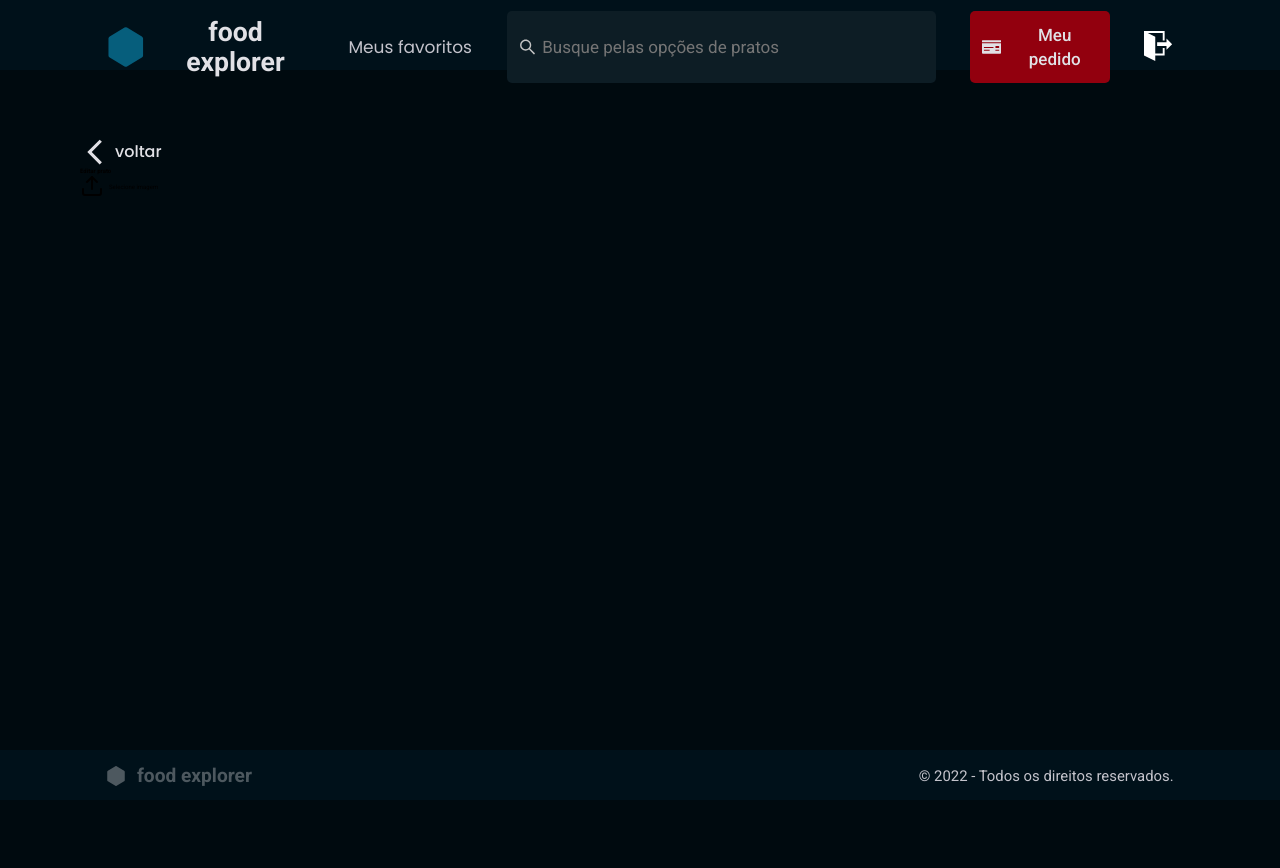
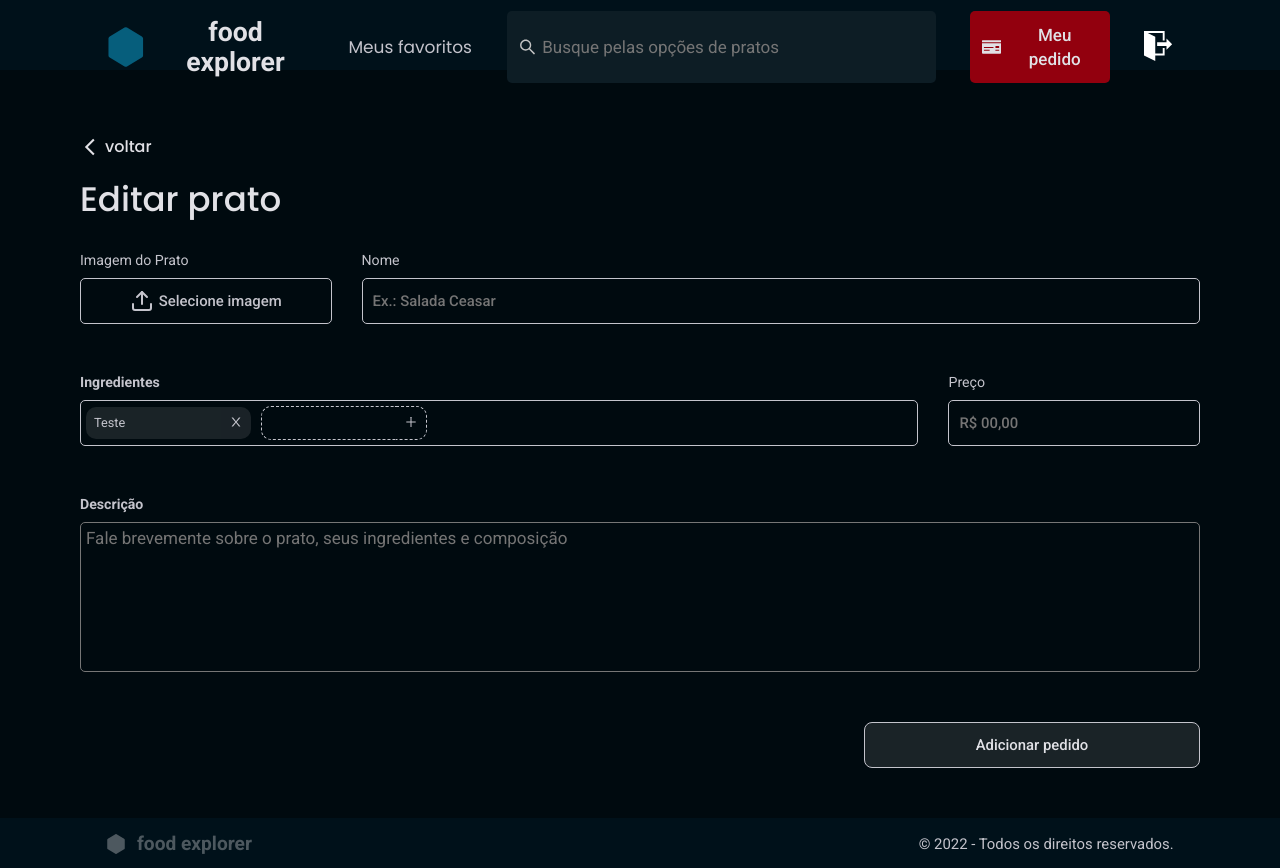
Before and after one commit to EduardoNGomes/Front_end_Explorer_Food, a React (Vite) app: page / in a window 1280 px wide. Before the commit the page ends 800 px from the top, so only its background shows below. Built offline with nearby package versions, Linux system fonts and the light colour scheme.

Commit message:
Create page New

```diff
--- /dev/null
+++ b/src/components/Input/index.jsx
@@ -0,0 +1,10 @@
+import { Container } from "./style";
+
+export const Input = ({title, type, placeholder, name}) => {
+  return(
+    <Container>
+      <label htmlFor={name}>{title}</label>
+      <input type={type} placeholder={placeholder} name={name} id={name}/>
+    </Container>
+  )
+}
--- /dev/null
+++ b/src/components/Input/style.js
@@ -0,0 +1,29 @@
+import styled from 'styled-components'
+
+export const Container = styled.div`
+  width: 100%;
+
+  display: flex;
+  flex-direction: column;
+  gap: 10px;
+
+  font-size: 2rem;
+  font-weight: 400;
+
+  line-height: 16px;
+
+  input {
+    width: 100%;
+    padding: 10px;
+
+    background: transparent;
+
+    border: 1px solid ${({ theme }) => theme.COLORS.COLOR_TEXT_GRAY};
+    border-radius: 5px;
+
+    font-size: 1.4rem;
+    font-weight: 500;
+    line-height: 24px;
+    color: ${({ theme }) => theme.COLORS.COLOR_TEXT_WHITE};
+  }
+`
--- /dev/null
+++ b/src/components/Tag/index.jsx
@@ -0,0 +1,17 @@
+import { Container } from "./style";
+import { AiOutlinePlus, AiOutlineClose } from 'react-icons/ai'
+export const Tag = ({name, isNew=false, ...rest }) => {
+  return(
+    <Container isNew={isNew}>
+      <input
+        type="text"
+        name={name}
+        readOnly={!isNew}
+        {...rest}
+        />
+      <button>
+        {isNew? <AiOutlinePlus size={14}/>:<AiOutlineClose size={14}/> }
+      </button>
+    </Container>
+  )
+}
--- /dev/null
+++ b/src/components/Tag/style.js
@@ -0,0 +1,37 @@
+import styled from 'styled-components'
+
+export const Container = styled.div`
+  display: flex;
+  align-items: center;
+  width: 20%;
+  input {
+    width: 100%;
+    padding: 8px;
+    color: ${({ theme }) => theme.COLORS.COLOR_TEXT_GRAY};
+    background: ${({ isNew }) =>
+      isNew ? 'transparent' : 'rgba(255, 255, 255, 0.1)'};
+
+    font-size: 1.2rem;
+    line-height: 16px;
+
+    border: ${({ theme, isNew }) =>
+      isNew ? `1px dashed ${theme.COLORS.COLOR_TEXT_GRAY}` : 'none'};
+
+    border-top-left-radius: 10px;
+    border-bottom-left-radius: 10px;
+    border-right: 0;
+  }
+
+  button {
+    background: ${({ isNew }) =>
+      isNew ? 'transparent' : 'rgba(255, 255, 255, 0.1)'};
+    color: ${({ theme }) => theme.COLORS.COLOR_TEXT_GRAY};
+
+    padding: 8px;
+    border: ${({ theme, isNew }) =>
+      isNew ? `1px dashed ${theme.COLORS.COLOR_TEXT_GRAY}` : 'none'};
+    border-top-right-radius: 10px;
+    border-bottom-right-radius: 10px;
+    border-left: 0;
+  }
+`
--- a/src/pages/New/index.jsx
+++ b/src/pages/New/index.jsx
@@ -6,6 +6,8 @@ import { Header } from "../../components/Header";
 
 import { MdOutlineArrowBackIos } from 'react-icons/md'
 import { FiUpload } from 'react-icons/fi'
+import { Tag } from "../../components/Tag";
+import { Input } from "../../components/Input";
 
 export const New = () => {
   return(
@@ -15,7 +17,7 @@ export const New = () => {
       <Content>
       <ButtonTransparrent
             Icon={MdOutlineArrowBackIos}
-            iconSize={30}
+            iconSize={20}
             title='voltar'
           />
 
@@ -26,16 +28,57 @@ export const New = () => {
 
           <div className="wrapper">
             <div className="files">
+              <p>Imagem do Prato</p>
               <label htmlFor="plate-name" ><FiUpload size={24}/> Selecione imagem </label>
               <input type="file"
               id="plate-name" name="plate-name"
               accept="image/png, image/jpeg"/>
             </div>
 
-
-
+            <div className="inputs-box">
+              <Input
+                title='Nome'
+                type='text'
+                placeholder='Ex.: Salada Ceasar'
+                name='name'
+              />
+            </div>
 
           </div>
+
+          <div className="wrapper">
+            <div className="inputs-box ingredients">
+                <h3>Ingredientes</h3>
+                <div className="tags">
+                  <Tag
+                    value='Teste'
+                    />
+                  <Tag
+                    isNew
+                  />
+                </div>
+
+            </div>
+
+            <div className="inputs-box price">
+              <Input
+                title='Preço'
+                type='text'
+                placeholder="R$ 00,00"
+                name='price'
+
+              />
+            </div>
+          </div>
+
+          <div className="wrapper">
+            <div className="inputs-box textarea">
+              <h3>Descrição</h3>
+              <textarea name="description" id="description"  placeholder="Fale brevemente sobre o prato, seus ingredientes e composição"/>
+            </div>
+          </div>
+
+          <button className="add">Adicionar pedido</button>
 
         </form>
       </div>
--- a/src/pages/New/style.js
+++ b/src/pages/New/style.js
@@ -18,12 +18,39 @@ export const Content = styled.div`
   width: 100%;
   max-width: 1120px;
 
+  h2 {
+    font-family: ${({ theme }) => theme.COLORS.FONT_TEXT};
+    margin: 20px 0 30px;
+    font-weight: 500;
+    font-size: 3.2rem;
+    line-height: 45px;
+    color: ${({ theme }) => theme.COLORS.COLOR_TEXT_WHITE};
+  }
+
+  form {
+    display: flex;
+    flex-direction: column;
+    gap: 50px;
+
+    font-family: ${({ theme }) => theme.COLORS.FONT_TEXT};
+  }
+
   .wrapper {
     display: flex;
+    gap: 30px;
     width: 100%;
+    color: ${({ theme }) => theme.COLORS.COLOR_TEXT_GRAY};
   }
   .files {
-    width: 40%;
+    display: flex;
+    flex-direction: column;
+    gap: 10px;
+    width: 30%;
+
+    font-size: 2rem;
+    font-weight: 400;
+
+    line-height: 16px;
 
     input[type='file'] {
       display: none;
@@ -31,8 +58,84 @@ export const Content = styled.div`
     label {
       display: flex;
       align-items: center;
+      justify-content: center;
       gap: 5px;
+      padding: 10px;
+
+      border: 1px solid ${({ theme }) => theme.COLORS.COLOR_TEXT_GRAY};
+      border-radius: 5px;
+
+      font-size: 1.4rem;
+      font-weight: 500;
+      line-height: 24px;
+
+      :hover {
+        color: ${({ theme }) => theme.COLORS.COLOR_TEXT_WHITE};
+        border: 1px solid ${({ theme }) => theme.COLORS.COLOR_TEXT_WHITE};
+      }
       cursor: pointer;
     }
   }
+
+  .inputs-box {
+    width: 100%;
+  }
+  .ingredients {
+    width: 100%;
+
+    display: flex;
+    flex-direction: column;
+    gap: 10px;
+
+    font-size: 2rem;
+    font-weight: 400;
+
+    line-height: 16px;
+  }
+
+  .tags {
+    display: flex;
+    gap: 10px;
+    background: transparent;
+    padding: 5px;
+
+    border: 1px solid ${({ theme }) => theme.COLORS.COLOR_TEXT_GRAY};
+    border-radius: 5px;
+  }
+
+  .price {
+    width: 30%;
+  }
+
+  .textarea {
+    display: flex;
+    flex-direction: column;
+    gap: 10px;
+    font-size: 2rem;
+  }
+  textarea {
+    width: 100%;
+    height: 150px;
+    resize: none;
+    background: transparent;
+
+    border-radius: 5px;
+
+    padding: 5px;
+    font-size: 1.6rem;
+    color: ${({ theme }) => theme.COLORS.COLOR_TEXT_WHITE};
+  }
+
+  .add {
+    align-self: flex-end;
+    width: 30%;
+    background-color: rgba(255, 255, 255, 0.1);
+    padding: 10px;
+    border: 1px solid ${({ theme }) => theme.COLORS.COLOR_TEXT_GRAY};
+    border-radius: 8px;
+    line-height: 24px;
+    font-weight: 500;
+    font-size: 1.4rem;
+    color: ${({ theme }) => theme.COLORS.COLOR_TEXT_WHITE};
+  }
 `
--- a/src/styles/global.js
+++ b/src/styles/global.js
@@ -8,6 +8,8 @@ export default createGlobalStyle`
 
   font-size: 66.5%;
   font-family: ${({ theme }) => theme.COLORS.FONT_TITLE};
+
+  outline: none;
 
   ::-webkit-scrollbar {
       width: 8px;
```
